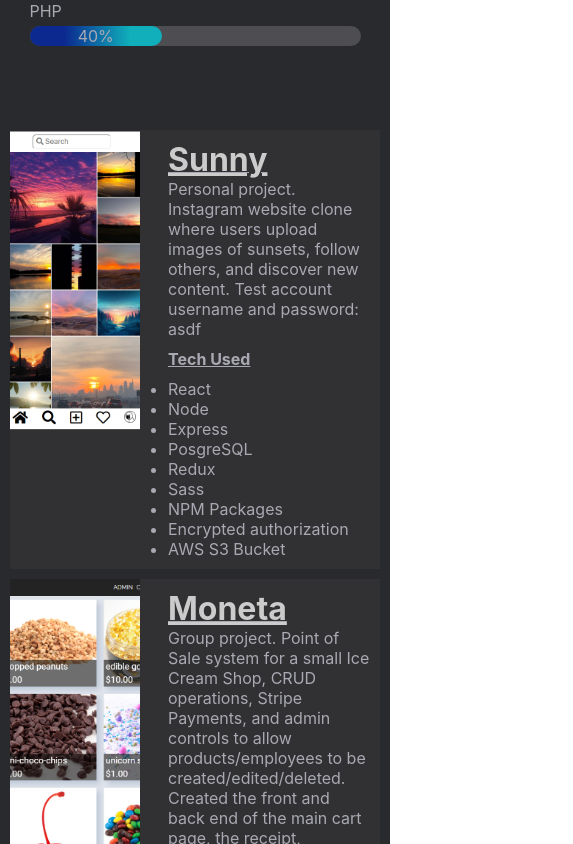
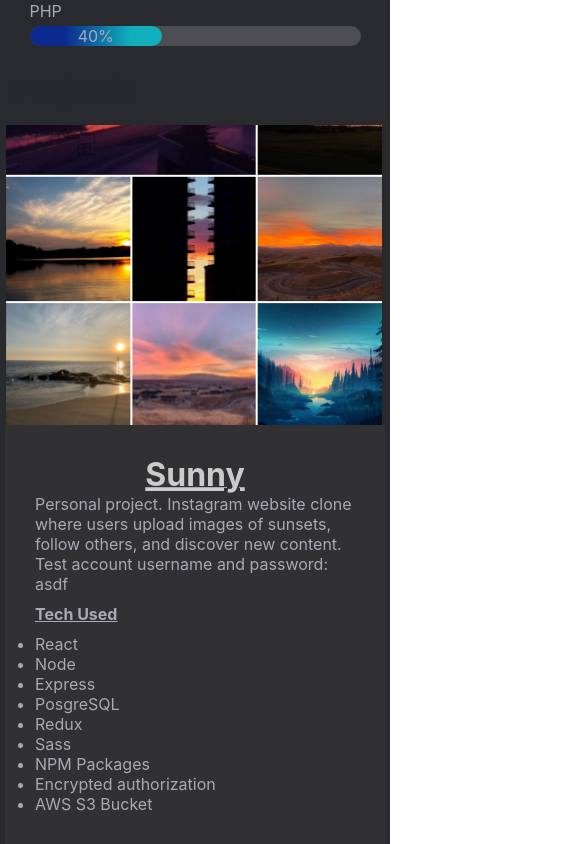
Before and after one commit to dpouls/portfolio, a React (Create React App) app: page / in a window 390 px wide. Shown: the part 2120-2964 px from the top of the page, 573 px wide, since content can reach past the window. Built offline with nearby package versions, Linux system fonts and the light colour scheme.

Commit message:
responsive for mobile phones now

```diff
--- a/src/Components/Contact/Contact.css
+++ b/src/Components/Contact/Contact.css
@@ -1,6 +1,7 @@
 .contact-container {
-    margin: 20px 0;
-    padding: 60px;
+    width: 100%;
+    /* margin: 20px 0; */
+    /* padding: 60px; */
     display: flex;
     flex-direction: column;
     justify-content: center;
@@ -39,3 +40,19 @@
 .social-link:visited {
     color: #292a2d;
 }
+
+@media only screen and (max-width: 600px) {
+    .contact-section {
+        margin: 5px 0;
+        display: flex;
+        justify-content: space-between;
+        align-items: center;
+        width: 90%;
+        font-size: large;
+
+    }
+    .contact-text {
+        width: 70%;
+        text-align: left;
+    }
+  }
--- a/src/Components/Portfolio/Project/Project.css
+++ b/src/Components/Portfolio/Project/Project.css
@@ -46,6 +46,30 @@
     box-shadow: 4px 4px 4px 5px #1d52a3;
     transform: scale(1.01)
 }
-.main-project-img:hover {
+@media only screen and (max-width: 600px) {
+    .project-card {
+        flex-direction: column;
+        justify-content: space-between;
+        margin: 5px;
 
+    }
+    .project-details {
+        display: flex;
+        flex-direction: column;
+        box-sizing: border-box;
+        padding: 30px;
+        width: 100%;
+    }
+    .main-project-img {
+        width: 100%;
+        /* object-fit: cover; */
+    }
+    #project-name {
+        width: 100%;
+        margin-bottom: 5px;
+        /* text-align: center; */
+    }
+    .live-project-link {
+        text-align: center;
+    }
 }
```
